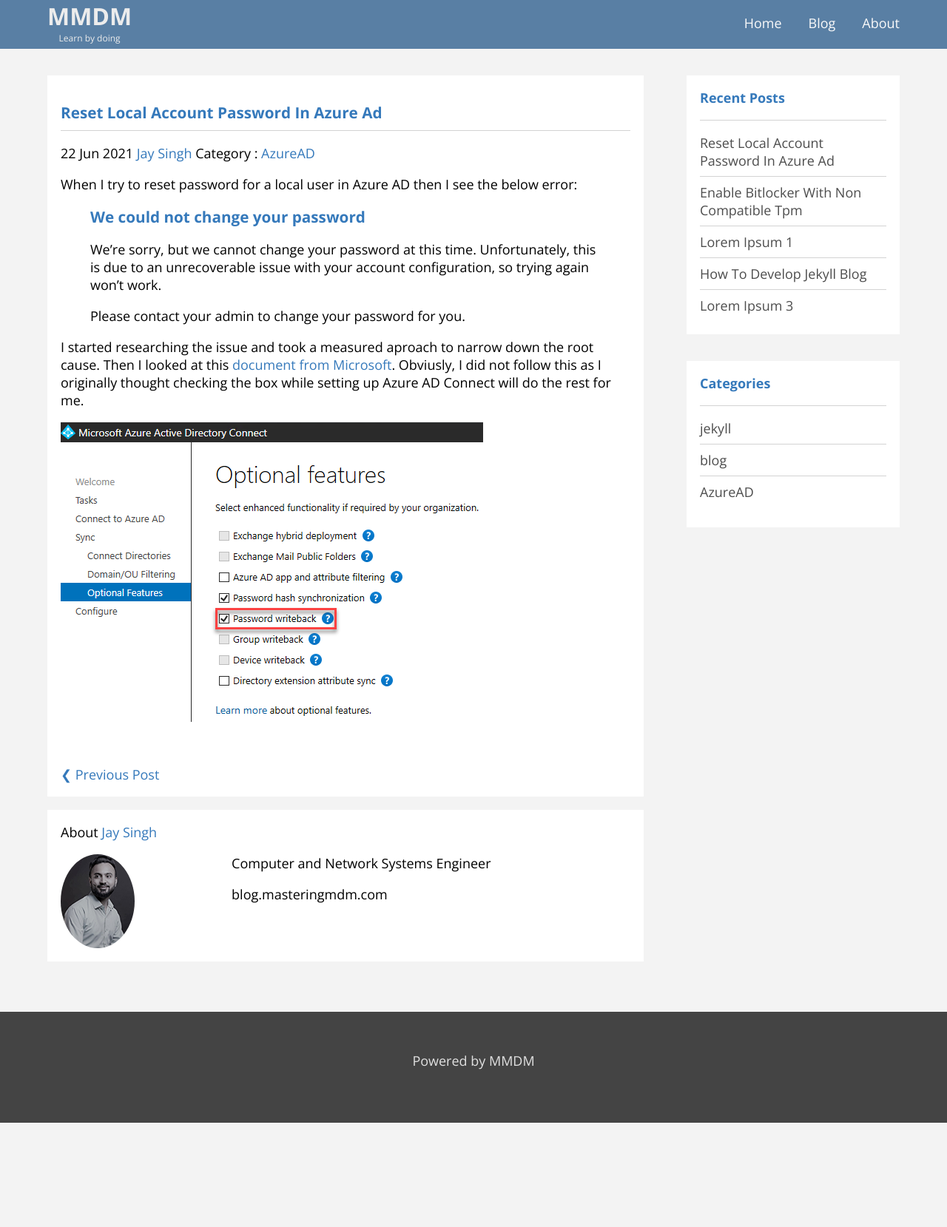
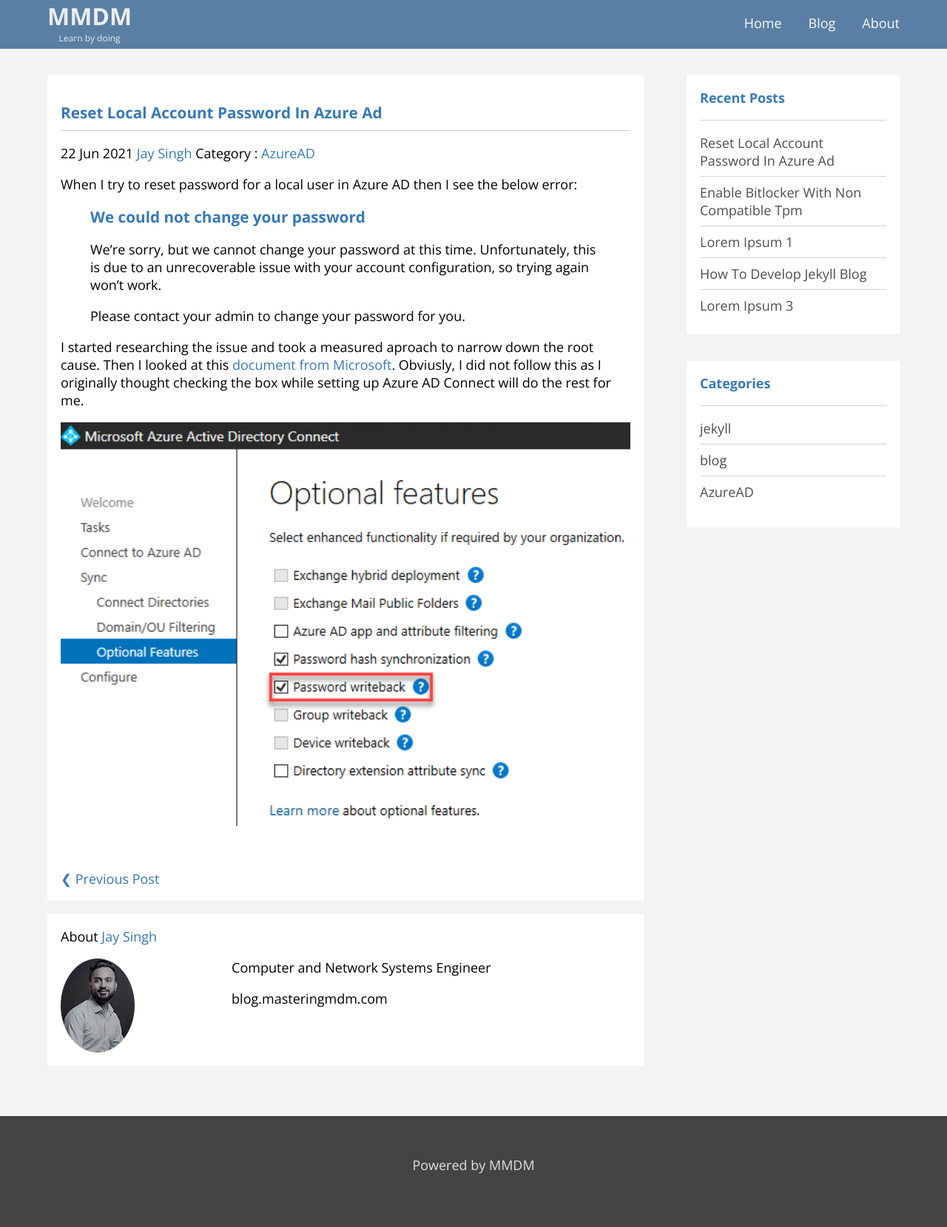
Before and after one commit to jays1ngh/jays1ngh.github.io, a Jekyll site: the page built from _posts/2021-06-22-reset-local-account-password-in-azure-ad.md, in a window 1280 px wide. Shown: the whole page at 74% size. Built offline with Jekyll 4.4.1, drawn with Linux system fonts in a browser that asks for light colours; comment, search, counter and statistics services are not loaded; before the commit the page ends 1518 px from its top, so only the background shows below that.

Commit message:
Updated posts page > post-detail > img

```diff
--- a/_sass/main.scss
+++ b/_sass/main.scss
@@ -477,6 +477,10 @@
   margin-bottom: 2rem;
 }
 
+.post-detail img {
+  width: 100%;
+}
+
 /* =====================
     highlighter
 ======================= */
```
